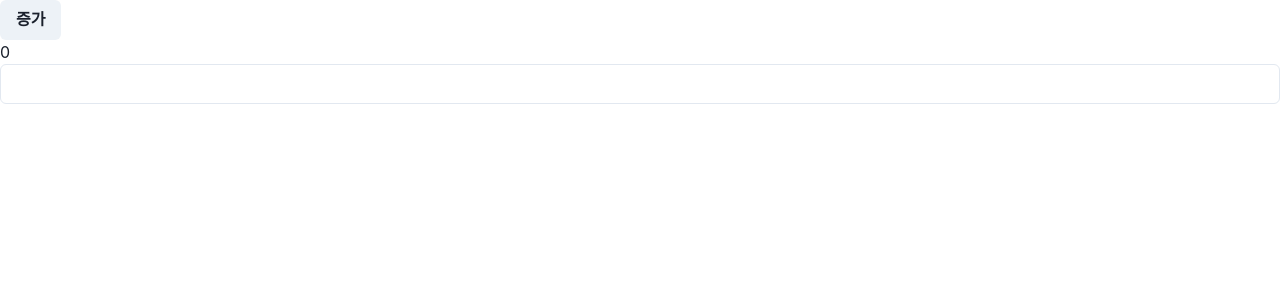
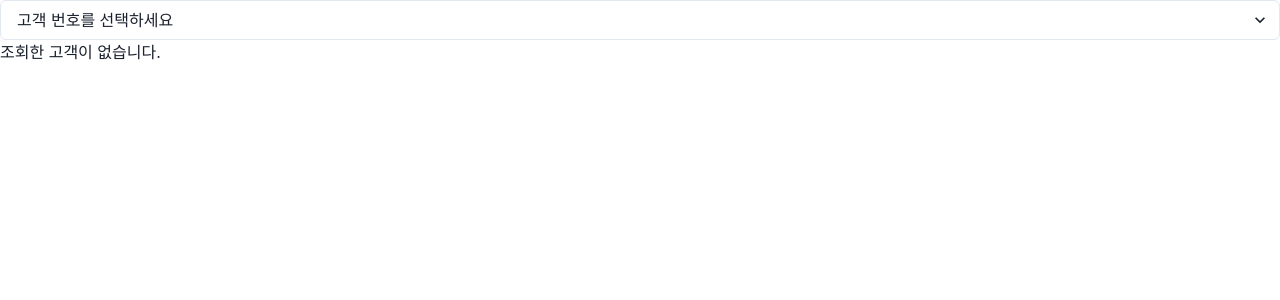
Before and after one commit to gns14585/ReactPractice, a React (Create React App) app: page / in a window 1280 px wide. Shown: the top 300 px of the page. Built offline with nearby package versions, Linux system fonts and the light colour scheme; no server answers.

Commit message:
useEffect 예제

```diff
--- a/src/App.js
+++ b/src/App.js
@@ -1,23 +1,51 @@
 import React, { useEffect, useState } from "react";
-import { Button, Input, Text } from "@chakra-ui/react";
+import { Box, Select, Spinner, Text } from "@chakra-ui/react";
+import axios from "axios";
 
 function App(props) {
-  const [number, setNumber] = useState(0);
-  const [text, setText] = useState("");
+  const [customerId, setCustomerId] = useState(0);
+  const [customer, setCustomer] = useState({});
+  const [isLoading, setIsLoading] = useState(false);
 
   useEffect(() => {
-    // 첫번째 파라미터 : The function with your Effect's logic 부작용(부수적)이 있는 함수
-    // 두번쨰 파라미터 : setup을 실행시키는 값의 나열(배열)
-    //                 빈 배열이면 첫 렌더링 때만 실행
-    console.log("effect 함수 실행됨");
-  }, []);
+    setIsLoading(true);
+    axios
+      .get("/api/main1/sub5?id=" + customerId)
+      .then((response) => response.data)
+      .then((data) => setCustomer(data))
+      .catch((error) => setCustomer(null))
+      .finally(() => setIsLoading(false));
+  }, [customerId]); // 페이지를 첫 로딩할때도 생성되고, 번호를 바꿔도 생성됨
 
   return (
     <div>
-      <Button onClick={() => setNumber(number + 1)}>증가</Button>
-      <Text>{number}</Text>
-      <Input value={text} onChange={(e) => setText(e.target.value)} />
-      <Text>{text}</Text>
+      <Select
+        placeholder="고객 번호를 선택하세요"
+        onChange={(e) => setCustomerId(e.target.value)}
+      >
+        <option value="1">1</option>
+        <option value="2">2</option>
+        <option value="3">3</option>
+        <option value="4">4</option>
+        <option value="5">5</option>
+        <option value="6">6</option>
+        <option value="7">7</option>
+        <option value="8">8</option>
+        <option value="9">9</option>
+        <option value="10">10</option>
+      </Select>
+      <Box>
+        {isLoading && <Spinner />}
+        {isLoading || (
+          <>
+            {customer === null ? (
+              <Text>조회한 고객이 없습니다.</Text>
+            ) : (
+              <Text>고객 이름 : {customer.name}</Text>
+            )}
+          </>
+        )}
+      </Box>
     </div>
   );
 }
```
